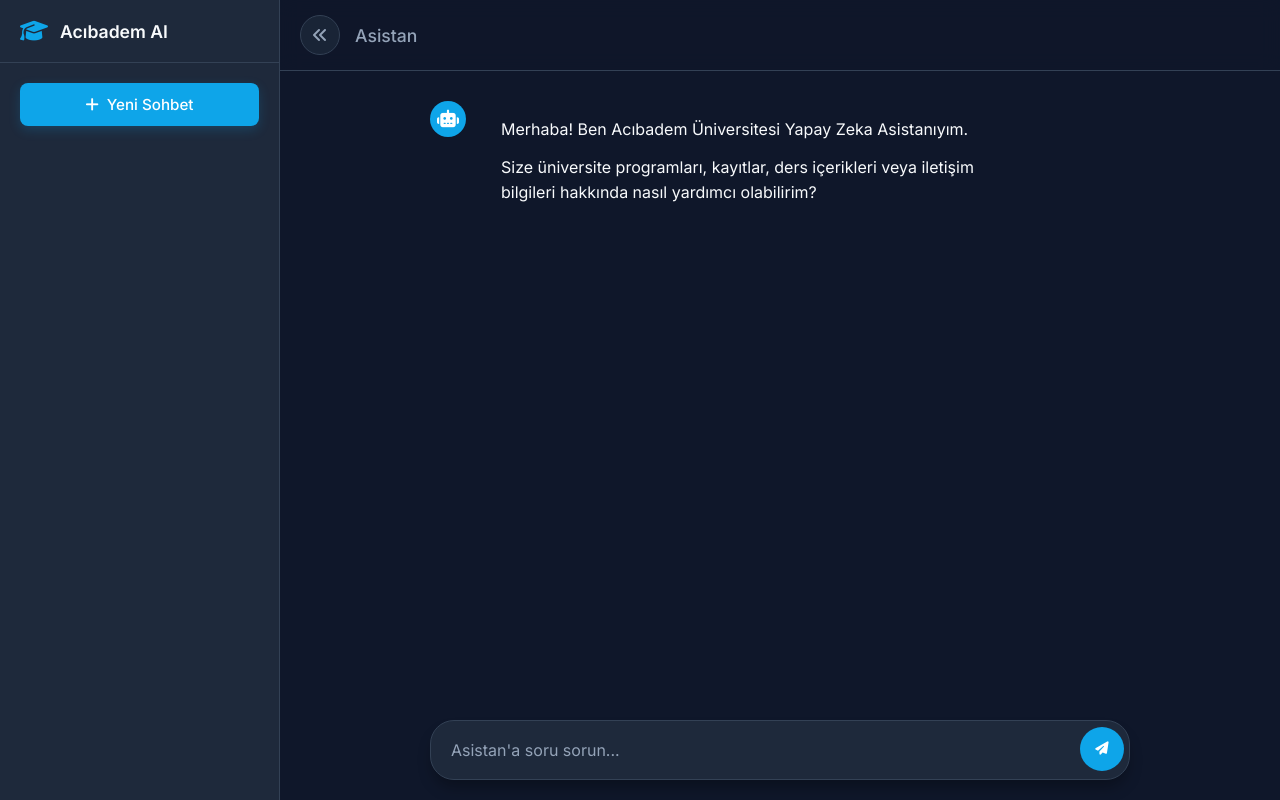
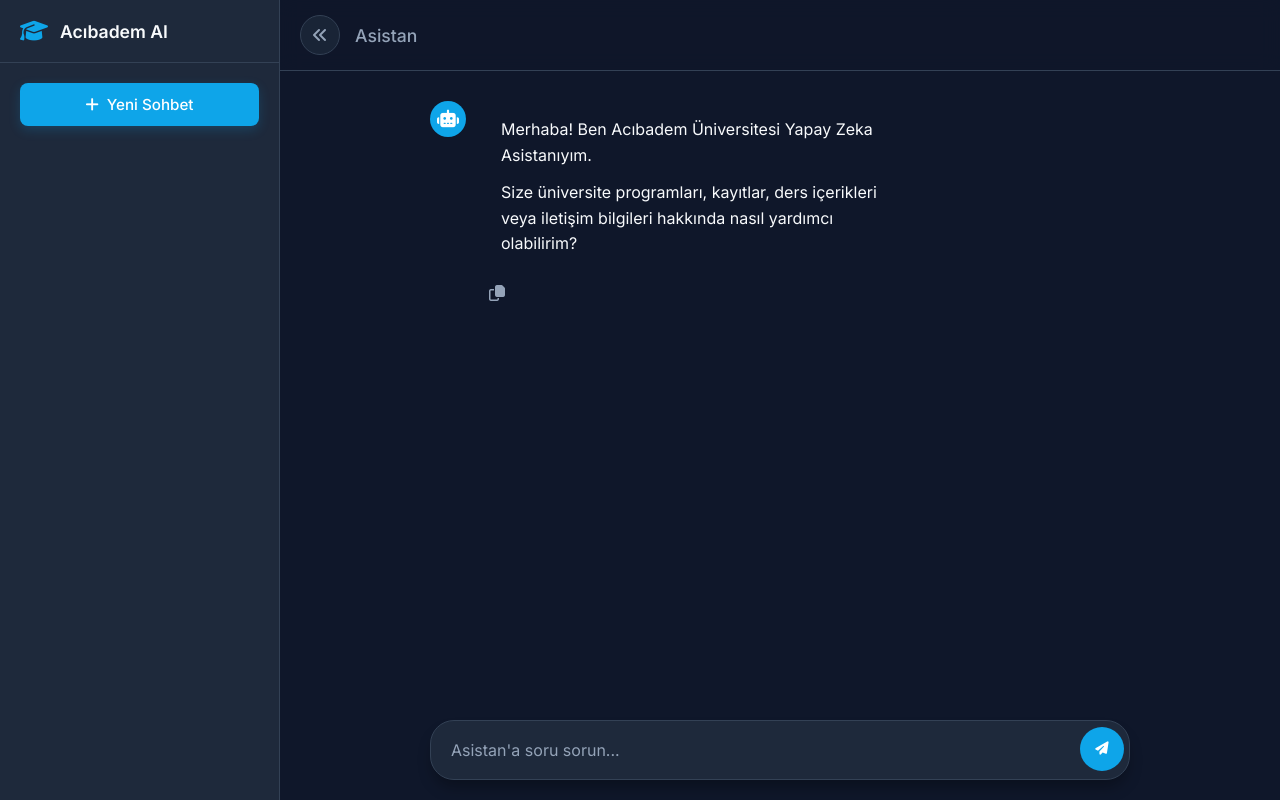
Before and after one commit to talhasimsek66/parcali-bulut, a Django app: page / in a window 1280 px wide. Run offline with Django 5.2, Linux system fonts and the light colour scheme; data that the repository does not hold is empty.

Commit message:
metin kopyalama

```diff
--- a/chat/templates/chat/index.html
+++ b/chat/templates/chat/index.html
@@ -294,6 +294,43 @@
         .message-row.user { justify-content: flex-end; }
         .message-row.ai { justify-content: flex-start; }
 
+        .message-column {
+            display: flex;
+            flex-direction: column;
+            align-items: flex-start;
+            max-width: 80%;
+            gap: 6px;
+        }
+
+        .message-row.user .message-column {
+            align-items: flex-end;
+            margin-left: auto;
+        }
+
+        .msg-copy-btn {
+            display: inline-flex;
+            align-items: center;
+            justify-content: center;
+            border: none;
+            background: transparent;
+            color: var(--text-muted);
+            cursor: pointer;
+            padding: 6px 8px;
+            border-radius: var(--radius-sm);
+            font-size: 1rem;
+            line-height: 1;
+            transition: color 0.15s, background 0.15s;
+        }
+
+        .msg-copy-btn:hover {
+            color: var(--primary);
+            background: rgba(255, 255, 255, 0.06);
+        }
+
+        .msg-copy-btn.copied {
+            color: #4ade80;
+        }
+
         .message-avatar {
             width: 36px;
             height: 36px;
@@ -488,9 +525,14 @@
         <div class="chat-container" id="chatBox">
             <div class="message-row ai">
                 <div class="message-avatar"><i class="fa-solid fa-robot"></i></div>
+                <div class="message-column">
                     <div class="message-bubble">
                         <p>Merhaba! Ben Acıbadem Üniversitesi Yapay Zeka Asistanıyım.</p>
                         <p>Size üniversite programları, kayıtlar, ders içerikleri veya iletişim bilgileri hakkında nasıl yardımcı olabilirim?</p>
+                    </div>
+                    <button type="button" class="msg-copy-btn" onclick="copyMessageText(this)" aria-label="Metni kopyala" title="Kopyala">
+                        <i class="fa-regular fa-copy"></i>
+                    </button>
                 </div>
             </div>
         </div>
@@ -568,6 +610,27 @@
             chatBox.scrollTop = chatBox.scrollHeight;
         }
 
+        function copyMessageText(btn) {
+            const col = btn.closest('.message-column');
+            if (!col) return;
+            const bubble = col.querySelector('.message-bubble');
+            if (!bubble) return;
+            const text = bubble.innerText || '';
+            const icon = btn.querySelector('i');
+            navigator.clipboard.writeText(text).then(() => {
+                btn.classList.add('copied');
+                if (icon) {
+                    icon.className = 'fa-solid fa-check';
+                }
+                setTimeout(() => {
+                    btn.classList.remove('copied');
+                    if (icon) {
+                        icon.className = 'fa-regular fa-copy';
+                    }
+                }, 1600);
+            }).catch(() => { /* sessiz */ });
+        }
+
         async function deleteSession(id, ev) {
             ev.stopPropagation();
             try {
@@ -586,7 +649,12 @@
             chatBox.innerHTML = `
                 <div class="message-row ai">
                     <div class="message-avatar"><i class="fa-solid fa-robot"></i></div>
+                    <div class="message-column">
                         <div class="message-bubble"><p>Yeni bir sohbet başlattınız. Sizi dinliyorum.</p></div>
+                        <button type="button" class="msg-copy-btn" onclick="copyMessageText(this)" aria-label="Metni kopyala" title="Kopyala">
+                            <i class="fa-regular fa-copy"></i>
+                        </button>
+                    </div>
                 </div>`;
             document.querySelectorAll('.history-item').forEach(i => i.classList.remove('active'));
             closeSidebarMobile();
@@ -619,7 +687,12 @@
         function appendUserMessage(text) {
             const html = `
                 <div class="message-row user">
+                    <div class="message-column">
                         <div class="message-bubble">${escapeHTML(text)}</div>
+                        <button type="button" class="msg-copy-btn" onclick="copyMessageText(this)" aria-label="Metni kopyala" title="Kopyala">
+                            <i class="fa-regular fa-copy"></i>
+                        </button>
+                    </div>
                 </div>`;
             chatBox.insertAdjacentHTML('beforeend', html);
         }
@@ -629,7 +702,12 @@
             const html = `
                 <div class="message-row ai">
                     <div class="message-avatar"><i class="fa-solid fa-robot"></i></div>
+                    <div class="message-column">
                         <div class="message-bubble ai-content">${content}</div>
+                        <button type="button" class="msg-copy-btn" onclick="copyMessageText(this)" aria-label="Metni kopyala" title="Kopyala">
+                            <i class="fa-regular fa-copy"></i>
+                        </button>
+                    </div>
                 </div>`;
             chatBox.insertAdjacentHTML('beforeend', html);
             return chatBox.lastElementChild.querySelector('.ai-content');
@@ -639,7 +717,9 @@
             const html = `
                 <div class="message-row ai" id="typingIndicator">
                     <div class="message-avatar"><i class="fa-solid fa-robot"></i></div>
+                    <div class="message-column">
                         <div class="message-bubble"><div class="typing"><span></span><span></span><span></span></div></div>
+                    </div>
                 </div>`;
             chatBox.insertAdjacentHTML('beforeend', html);
         }
```
Lines whose indentation alone changed are shown as unchanged.
